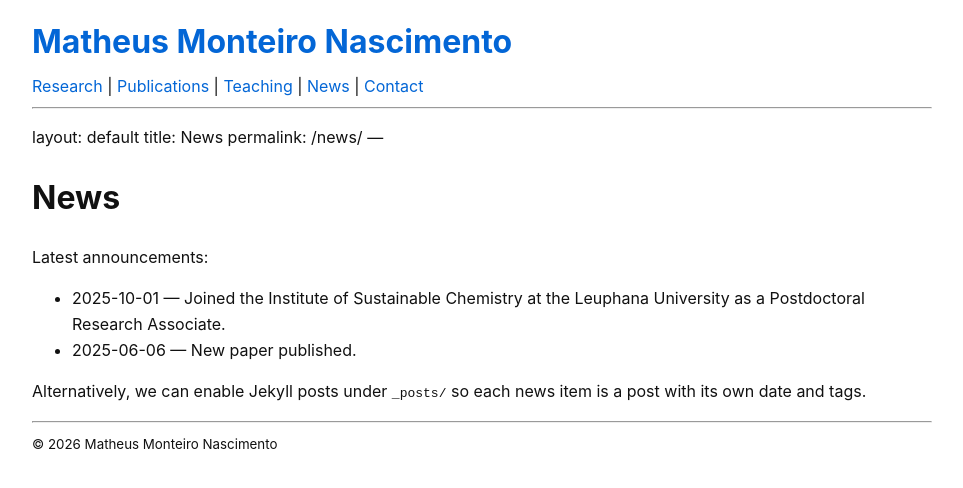
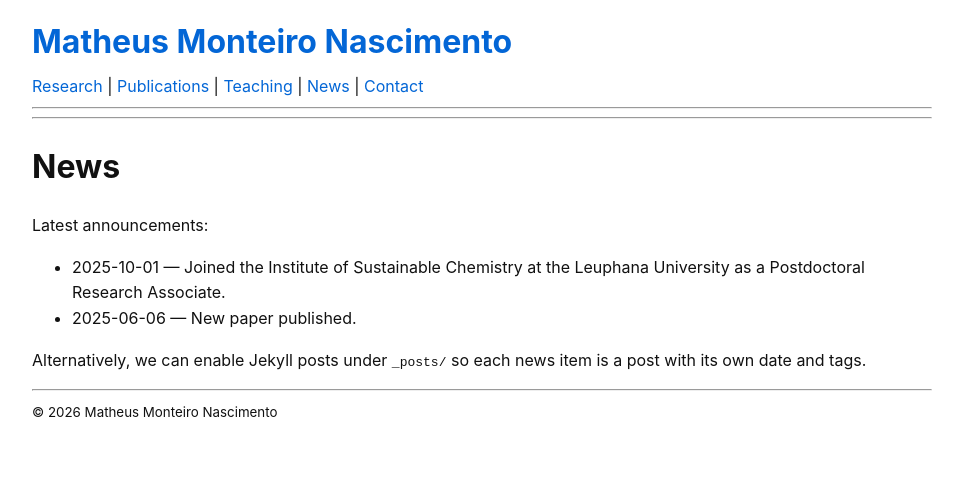
Before and after one commit to montnasc/montnasc.github.io, a Jekyll site: the page built from news.md, in a window 1280 px wide. Shown: the top 488 px of the page, without its empty margins (158-1121 px from the left). Built offline with Jekyll 4.4.1, drawn with Linux system fonts in a browser that asks for light colours; our own code applies the rules of GitHub Pages for plain Markdown files.

Commit message:
Clean up metadata in news.md
Removed layout, title, and permalink metadata.

```diff
--- a/news.md
+++ b/news.md
@@ -1,6 +1,3 @@
-layout: default
-title: News
-permalink: /news/
 ---
 # News
 
```
